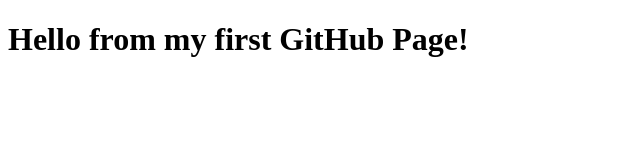
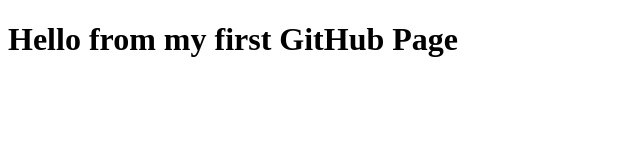
Before and after one commit to AhmMashhour/my-pages-test, a plain HTML site: page index.html in a window 1280 px wide. Shown: the full height of the page, 0-640 px from the left. Drawn offline with Linux system fonts and the light colour scheme.

Commit message:
Update index.html

```diff
--- a/index.html
+++ b/index.html
@@ -4,6 +4,6 @@
   <title>My Test Page</title>
 </head>
 <body>
-  <h1>Hello from my first GitHub Page!</h1>
+  <h1>Hello from my first GitHub Page</h1>
 </body>
 </html>
```
